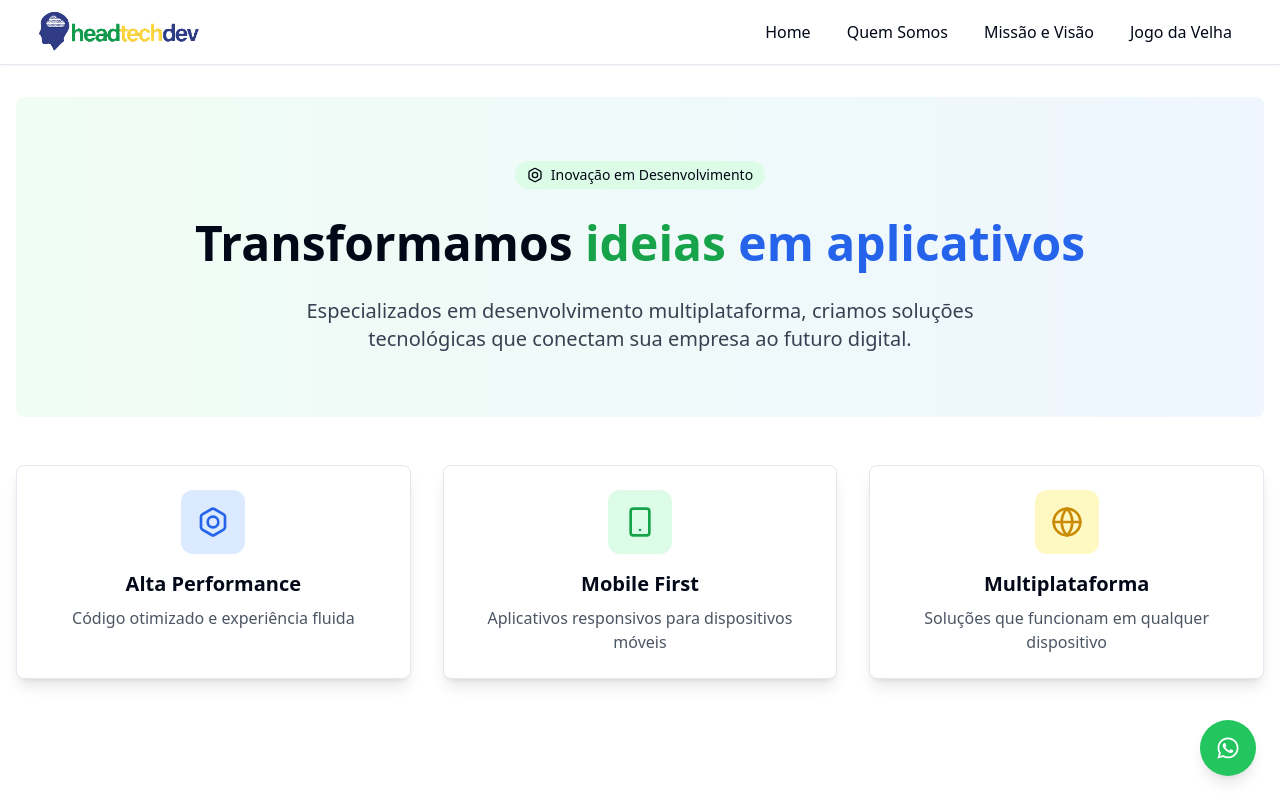
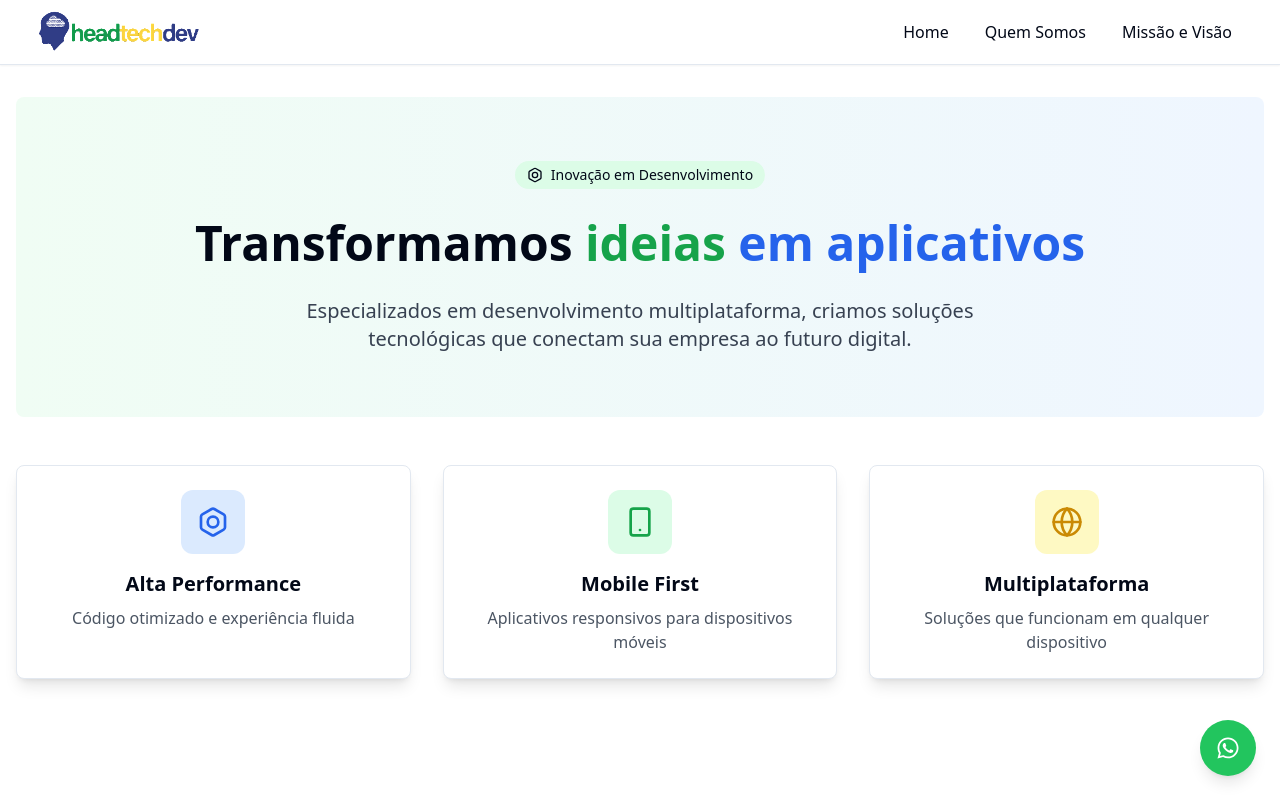
Before and after one commit to headtechdev/aulagithub, a React (Vite) app: page / in a window 1280 px wide. Shown: the top 800 px of the page. Built offline with nearby package versions, Linux system fonts and the light colour scheme.

Commit message:
[dyad] Removendo a opção 'Jogo da Velha' do menu de navegação. - wrote 1 file(s)

```diff
--- a/src/components/Header.tsx
+++ b/src/components/Header.tsx
@@ -7,13 +7,8 @@ import {
   NavigationMenuList,
   navigationMenuTriggerStyle,
 } from "@/components/ui/navigation-menu";
-// import { useTheme } from "next-themes"; // Removido
-// import { ThemeToggle } from "./ThemeToggle"; // Removido
 
 const Header = () => {
-  // const { theme } = useTheme(); // Removido
-
-  // O logo será sempre a versão escura (para fundos claros)
   const logoSrc = "/Logo-Head-Dark-1.png";
   const logoAlt = "Headtechdev Logo";
 
@@ -21,41 +16,31 @@ const Header = () => {
     <header className="sticky top-0 z-50 w-full border-b bg-background/95 shadow-sm backdrop-blur supports-[backdrop-filter]:bg-background/60">
       <div className="container flex h-16 items-center justify-between">
         <Link to="/" className="flex items-center space-x-2">
-          <img src={logoSrc} alt={logoAlt} className="h-12" /> {/* Alterado de h-10 para h-12 */}
+          <img src={logoSrc} alt={logoAlt} className="h-12" />
         </Link>
         <NavigationMenu>
           <NavigationMenuList>
             <NavigationMenuItem>
               <Link to="/">
-                <NavigationMenuLink className={cn(navigationMenuTriggerStyle(), "text-base")}> {/* Adicionado text-base */}
+                <NavigationMenuLink className={cn(navigationMenuTriggerStyle(), "text-base")}>
                   Home
                 </NavigationMenuLink>
               </Link>
             </NavigationMenuItem>
             <NavigationMenuItem>
               <Link to="/quem-somos">
-                <NavigationMenuLink className={cn(navigationMenuTriggerStyle(), "text-base")}> {/* Adicionado text-base */}
+                <NavigationMenuLink className={cn(navigationMenuTriggerStyle(), "text-base")}>
                   Quem Somos
                 </NavigationMenuLink>
               </Link>
             </NavigationMenuItem>
             <NavigationMenuItem>
               <Link to="/missao-visao">
-                <NavigationMenuLink className={cn(navigationMenuTriggerStyle(), "text-base")}> {/* Adicionado text-base */}
+                <NavigationMenuLink className={cn(navigationMenuTriggerStyle(), "text-base")}>
                   Missão e Visão
                 </NavigationMenuLink>
               </Link>
             </NavigationMenuItem>
-            <NavigationMenuItem>
-              <Link to="/tic-tac-toe"> {/* Novo link para o jogo da velha */}
-                <NavigationMenuLink className={cn(navigationMenuTriggerStyle(), "text-base")}>
-                  Jogo da Velha
-                </NavigationMenuLink>
-              </Link>
-            </NavigationMenuItem>
-            {/* <NavigationMenuItem> */}
-              {/* <ThemeToggle /> */} {/* Removido */}
-            {/* </NavigationMenuItem> */}
           </NavigationMenuList>
         </NavigationMenu>
       </div>
```
